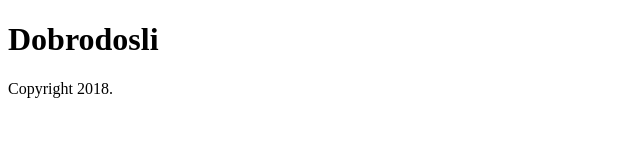
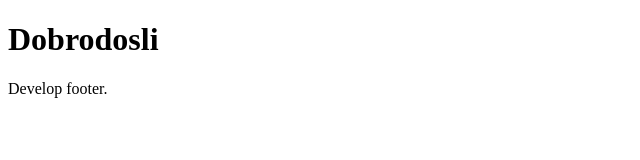
Before and after one commit to dugandzija/git_vezba, a plain HTML site: page index.html in a window 1280 px wide. Shown: the full height of the page, 0-640 px from the left. Drawn offline with Linux system fonts and the light colour scheme.

Commit message:
Dodali develop footer

```diff
--- a/index.html
+++ b/index.html
@@ -9,7 +9,7 @@
 		<h1>Dobrodosli</h1>
 	</header>
 	<footer>
-		Copyright 2018.
+		Develop footer.
 	</footer>
 </body>
 </html>
```
